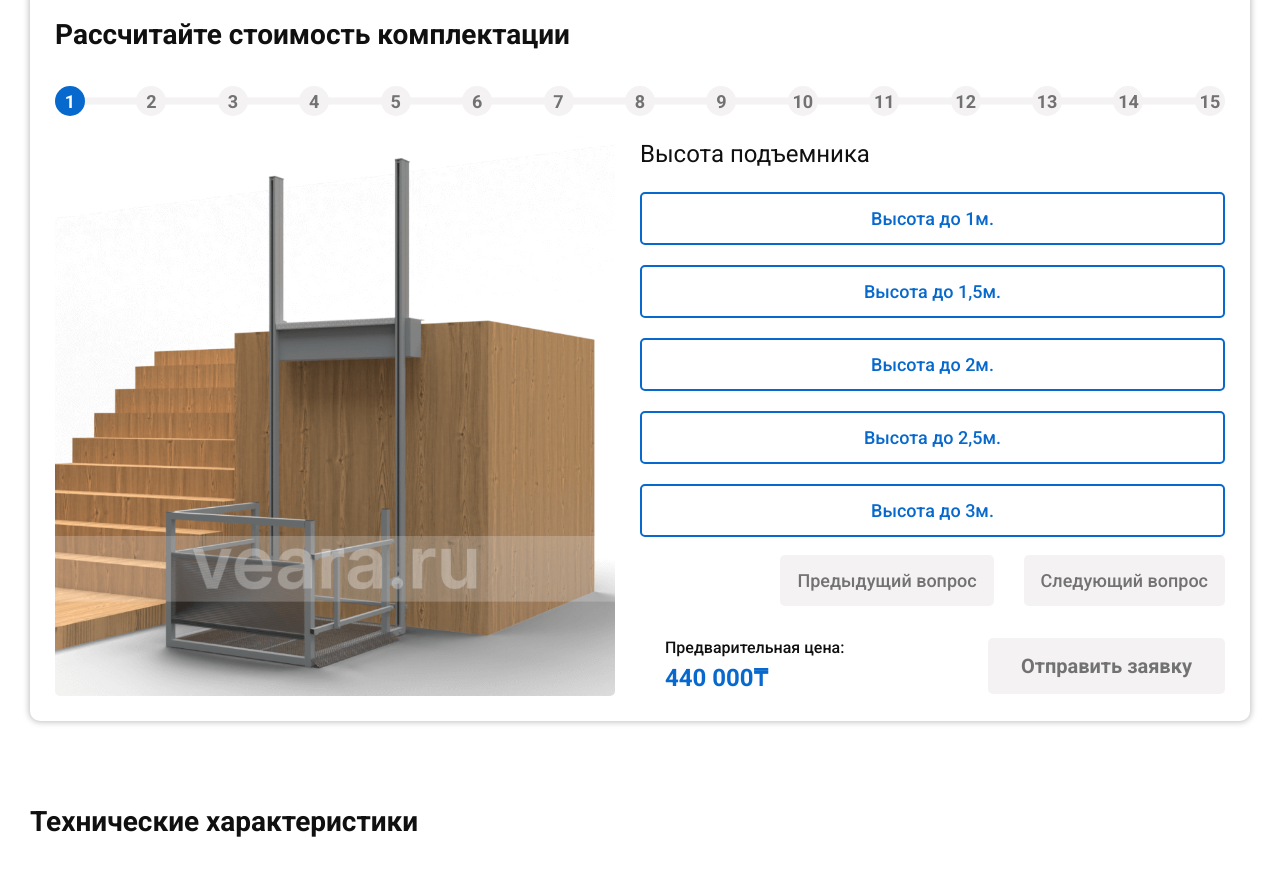
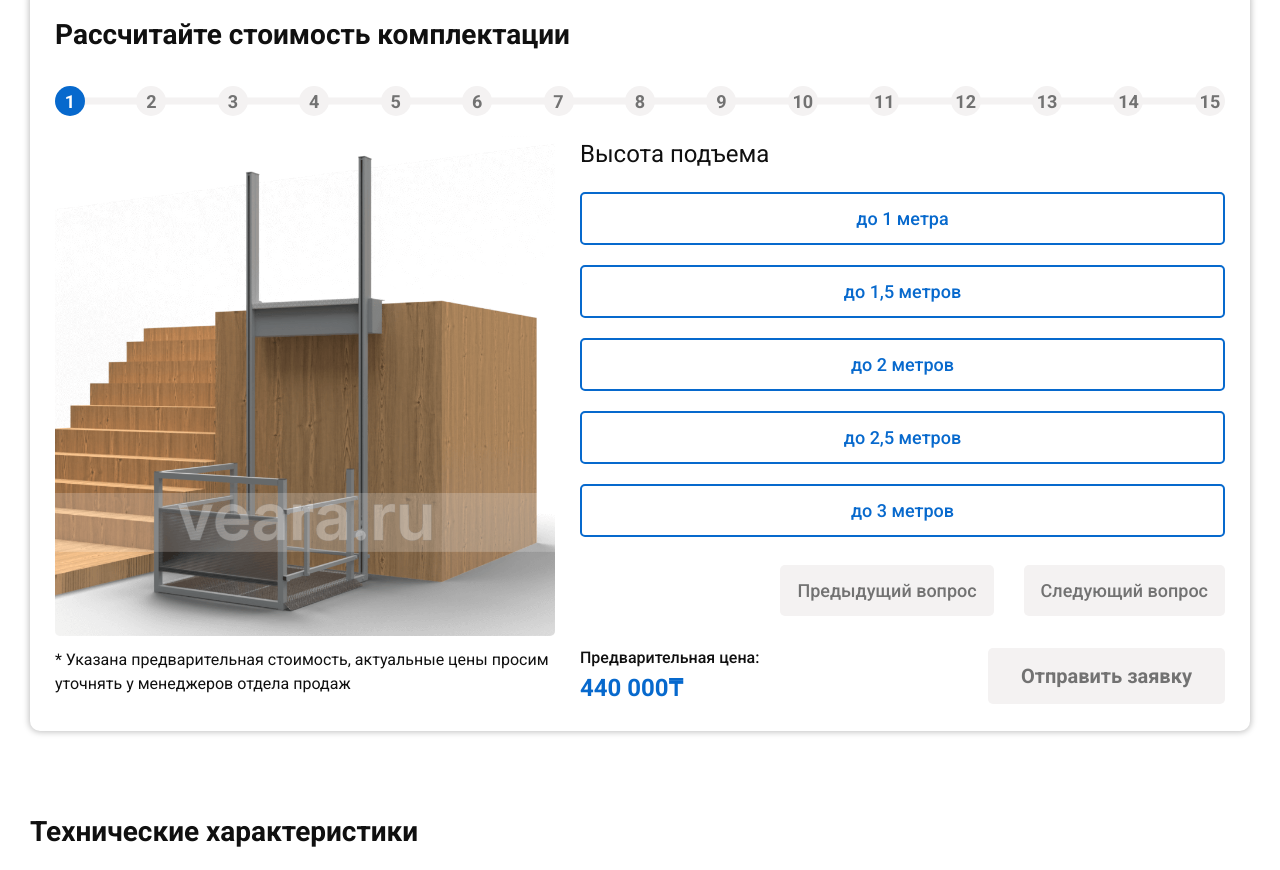
Before and after one commit to DaniilShest/EasyWay.kz, a plain HTML site: page pages/item.html in a window 1280 px wide. Shown: the part 2501-3371 px from the top of the page. Drawn offline with nearby package versions, Linux system fonts and the light colour scheme.

Commit message:
form in constructor

```diff
--- a/js/constructor.js
+++ b/js/constructor.js
@@ -6,6 +6,7 @@ const submitBtn = document.getElementById('item-constructor-submit')
 const points = document.getElementById('item-constuctor-points')
 const line = document.getElementById('item-constuctor-line')
 const img = document.getElementById('item-constuctor-img')
+const requets = document.getElementById('item-constuctor-request')
 let activeStep = 0;
 const priceArray = {
     0: 440000
@@ -17,30 +18,30 @@ const pointsArray = {
 
 const formSteps = [
     {
-        title: 'Высота подъемника',
+        title: 'Высота подъема',
         options: [
             {
-                title: 'Высота до 1м.',
+                title: 'до 1 метра',
                 data: 0,
                 img: '../img/item/1.png'
             },
             {
-                title: 'Высота до 1,5м.',
+                title: 'до 1,5 метров',
                 data: 0,
                 img: '../img/item/2.png'
             },
             {
-                title: 'Высота до 2м.',
+                title: 'до 2 метров',
                 data: 0,
                 img: '../img/item/3.png'
             },
             {
-                title: 'Высота до 2,5м.',
+                title: 'до 2,5 метров',
                 data: 50000,
                 img: '../img/item/4.png'
             },
             {
-                title: 'Высота до 3м.',
+                title: 'до 3 метров',
                 data: 50000,
                 img: '../img/item/5.png'
             }
@@ -105,260 +106,205 @@ const formSteps = [
                 img: '../img/item/1.png'
             },
             {
-                title: 'слева',
+                title: 'Слева',
                 data: 0,
                 img: '../img/item/2.png'
             },
             {
-                title: 'справа',
+                title: 'Справа',
                 data: 0,
                 img: '../img/item/3.png'
             },
             {
-                title: 'прямой и слева',
+                title: 'Прямой и слева',
                 data: 0,
                 img: '../img/item/4.png'
             },
             {
-                title: 'прямой и справа',
+                title: 'Прямой и справа',
                 data: 0,
                 img: '../img/item/5.png'
             }
         ]
     },
     {
-        title: 'Высота подъемника',
+        title: 'Калитка на нижней посадочной площадке',
         options: [
             {
-                title: 'Высота до 1м.',
+                title: 'Слева',
                 data: 0,
                 img: '../img/item/1.png'
             },
             {
-                title: 'Высота до 1,5м.',
+                title: 'Справа',
                 data: 0,
                 img: '../img/item/2.png'
-            },
-            {
-                title: 'Высота до 2м.',
-                data: 0,
-                img: '../img/item/3.png'
-            },
-            {
-                title: 'Высота до 2,5м.',
-                data: 50000,
-                img: '../img/item/4.png'
-            },
-            {
-                title: 'Высота до 3м.',
-                data: 50000,
-                img: '../img/item/5.png'
             }
         ]
     },
     {
-        title: 'Площадка подъёмного механизма',
+        title: 'Калитка на верхней посадочной площадке',
         options: [
             {
-                title: '1040 х 960 мм.',
+                title: 'Слева',
                 data: 0,
                 img: '../img/item/1.png'
             },
             {
-                title: '1250 х 960 мм.',
+                title: 'Справа',
+                data: 0,
+                img: '../img/item/2.png'
+            }
+        ]
+    },
+    {
+        title: 'Поручни',
+        options: [
+            {
+                title: 'Круглые',
+                data: 0,
+                img: '../img/item/1.png'
+            },
+            {
+                title: 'Квадратные',
+                data: 0,
+                img: '../img/item/2.png'
+            }
+        ]
+    },
+    {
+        title: 'Ловитель на случай обрыва троса',
+        options: [
+            {
+                title: 'Не устанавливать',
+                data: 0,
+                img: '../img/item/1.png'
+            },
+            {
+                title: 'Установить',
+                data: 50000,
+                img: '../img/item/2.png'
+            }
+        ]
+    },
+    {
+        title: 'Козырек (навес от дождя и снега)',
+        options: [
+            {
+                title: 'Не устанавливать',
+                data: 0,
+                img: '../img/item/1.png'
+            },
+            {
+                title: 'Установить',
+                data: 50000,
+                img: '../img/item/2.png'
+            }
+        ]
+    },
+    {
+        title: 'Крепление подъемного механизма',
+        options: [
+            {
+                title: 'Сварное',
+                data: 0,
+                img: '../img/item/1.png'
+            },
+            {
+                title: 'Анкерное',
+                data: 0,
+                img: '../img/item/2.png'
+            }
+        ]
+    },
+    {
+        title: 'Управление подъемным механизмом',
+        options: [
+            {
+                title: 'Проводной пульт управления',
+                data: 0,
+                img: '../img/item/1.png'
+            },
+            {
+                title: 'Проводной пульт управления (дополнительный)',
+                data: 10000,
+                img: '../img/item/2.png'
+            },
+            {
+                title: 'Посты управления на стене (2 шт.) и платформе',
+                data: 50000,
+                img: '../img/item/3.png'
+            },
+            {
+                title: 'Посты управления на стойке (2 шт.) и платформе',
+                data: 50000,
+                img: '../img/item/4.png'
+            }
+        ]
+    },
+    {
+        title: 'Кнопка вызова',
+        options: [
+            {
+                title: 'Не устанавливать',
+                data: 0,
+                img: '../img/item/1.png'
+            },
+            {
+                title: 'Установить',
                 data: 10000,
                 img: '../img/item/2.png'
             }
         ]
     },
     {
-        title: 'Покрытие площадки подъемного механизма',
+        title: 'Цвет',
         options: [
             {
-                title: 'Перфорированный лист',
+                title: 'Cерый цвет',
                 data: 0,
                 img: '../img/item/1.png'
             },
             {
-                title: 'Алюминиевый рифленый лист',
-                data: 20000,
-                img: '../img/item/2.png'
-            }
-        ]
-    },
-    {
-        title: 'Скат с площадки подъемного механизма',
-        options: [
-            {
-                title: 'Cтальной (площадка с перфорированным листом)',
-                data: 0,
-                img: '../img/item/1.png'
-            },
-            {
-                title: 'Перфорированный (площадка с перфорированным листом)',
+                title: 'Коричневый цвет',
                 data: 0,
                 img: '../img/item/2.png'
             },
             {
-                title: 'Алюминиевый (площадка с алюминиевым рифленым листом)',
-                data: 0,
-                img: '../img/item/3.png'
-            },
-        ]
-    },
-    {
-        title: 'Заезд/выезд на площадку подъемного механизма',
-        options: [
-            {
-                title: 'Прямой',
-                data: 0,
-                img: '../img/item/1.png'
-            },
-            {
-                title: 'слева',
-                data: 0,
-                img: '../img/item/2.png'
-            },
-            {
-                title: 'справа',
-                data: 0,
-                img: '../img/item/3.png'
-            },
-            {
-                title: 'прямой и слева',
-                data: 0,
-                img: '../img/item/4.png'
-            },
-            {
-                title: 'прямой и справа',
-                data: 0,
-                img: '../img/item/5.png'
-            }
-        ]
-    }, {
-        title: 'Высота подъемника',
-        options: [
-            {
-                title: 'Высота до 1м.',
-                data: 0,
-                img: '../img/item/1.png'
-            },
-            {
-                title: 'Высота до 1,5м.',
-                data: 0,
-                img: '../img/item/2.png'
-            },
-            {
-                title: 'Высота до 2м.',
-                data: 0,
-                img: '../img/item/3.png'
-            },
-            {
-                title: 'Высота до 2,5м.',
-                data: 50000,
-                img: '../img/item/4.png'
-            },
-            {
-                title: 'Высота до 3м.',
-                data: 50000,
-                img: '../img/item/5.png'
-            }
-        ]
-    },
-    {
-        title: 'Площадка подъёмного механизма',
-        options: [
-            {
-                title: '1040 х 960 мм.',
-                data: 0,
-                img: '../img/item/1.png'
-            },
-            {
-                title: '1250 х 960 мм.',
+                title: 'Индивидуальный цвет',
                 data: 10000,
                 img: '../img/item/2.png'
             }
         ]
-    },
-    {
-        title: 'Покрытие площадки подъемного механизма',
-        options: [
-            {
-                title: 'Перфорированный лист',
-                data: 0,
-                img: '../img/item/1.png'
-            },
-            {
-                title: 'Алюминиевый рифленый лист',
-                data: 20000,
-                img: '../img/item/2.png'
     }
-        ]
-    },
-    {
-        title: 'Скат с площадки подъемного механизма',
-        options: [
-            {
-                title: 'Cтальной (площадка с перфорированным листом)',
-                data: 0,
-                img: '../img/item/1.png'
-            },
-            {
-                title: 'Перфорированный (площадка с перфорированным листом)',
-                data: 0,
-                img: '../img/item/2.png'
-            },
-            {
-                title: 'Алюминиевый (площадка с алюминиевым рифленым листом)',
-                data: 0,
-                img: '../img/item/3.png'
-            },
-        ]
-    },
-    {
-        title: 'Заезд/выезд на площадку подъемного механизма',
-        options: [
-            {
-                title: 'Прямой',
-                data: 0,
-                img: '../img/item/1.png'
-            },
-            {
-                title: 'слева',
-                data: 0,
-                img: '../img/item/2.png'
-            },
-            {
-                title: 'справа',
-                data: 0,
-                img: '../img/item/3.png'
-            },
-            {
-                title: 'прямой и слева',
-                data: 0,
-                img: '../img/item/4.png'
-            },
-            {
-                title: 'прямой и справа',
-                data: 0,
-                img: '../img/item/5.png'
-            }
-        ]
-    },
 ]
 
 
 function updateStep(index) {
     step.innerHTML = `<div class="item-constuctor__question">${formSteps[index].title}</div>`
+    if (formSteps[index].title !== 'Оставить заявку') {
         formSteps[index].options.forEach(option => {
             step.innerHTML += `<a class="btn-light item-constuctor__btn" data-img=${option.img} data-price="${option.data}">${option.title}</a>`
         })
+    } else {
+        step.innerHTML += `
+        <input type="text" required name="text-input" id="" placeholder="Ваше имя">
+        <input type="tel" required name="tel-input" id="" placeholder="Ваш телефон">
+        <textarea name="textaria" id="" cols="10" rows="5" placeholder="Ваш вопрос"></textarea>
+        `
+    }
+
+    if (activeStep < formSteps.length - 1) {
         updateBtns()
+    } else {
+        updateControls()
+    }
     updatePoints()
     updateLine()
 }
 
 function updateBtns() {
+    if (activeStep < formSteps.length - 1) {
         const btns = document.querySelectorAll('.item-constuctor__btn')
         btns.forEach(btn => {
             btn.addEventListener('click', () => {
@@ -375,6 +321,7 @@ function updateBtns() {
         updateImg(btns[0].dataset.img)
         updateControls(btns)
     }
+}
 
 function checkActivatedBtn(btns) {
     let check = false
@@ -388,7 +335,7 @@ function checkActivatedBtn(btns) {
 
 next.addEventListener('click', (e) => {
     e.preventDefault()
-    if (activeStep < formSteps.length - 1) {
+    if (activeStep < formSteps.length) {
         activeStep++;
         updateStep(activeStep)
     }
@@ -406,15 +353,18 @@ prev.addEventListener('click', (e) => {
 })
 
 function updateControls(btns) {
+
     if (activeStep === 0) prev.setAttribute('disabled', true)
     if (activeStep > 0) prev.removeAttribute('disabled')
 
     if (activeStep === formSteps.length - 1) next.setAttribute('disabled', true)
     if (activeStep < formSteps.length - 1) next.removeAttribute('disabled')
+    if (activeStep < formSteps.length - 1) {
         if (checkActivatedBtn(btns) && activeStep !== formSteps.length - 1) next.removeAttribute('disabled')
         if (!checkActivatedBtn(btns)) next.setAttribute('disabled', true)
+    }
 
-    if (activeStep === formSteps.length - 1 && checkActivatedBtn(btns)) submitBtn.removeAttribute('disabled')
+    if (activeStep === formSteps.length - 1) submitBtn.removeAttribute('disabled')
     if (activeStep < formSteps.length - 1) submitBtn.setAttribute('disabled', true)
 
 }
@@ -424,7 +374,7 @@ function updatePrice() {
     for (let price of Object.values(priceArray)) {
         sum += price;
     }
-    price.innerHTML = sum
+    price.innerHTML = sum.toLocaleString('ru-RU')
 }
 
 function updatePoints() {
@@ -454,5 +404,6 @@ function updateImg(path) {
 }
 
 window.onload = () => {
+    formSteps.push({ title: 'Оставить заявку' })
     updateStep(0)
 }
--- a/pages/item.html
+++ b/pages/item.html
@@ -279,9 +279,14 @@
                         </div>
                     </div>
                     <div class="item-constuctor__inner">
-                        <img src="../img/item/1.png" alt="" id="item-constuctor-img" class="item-constuctor__img">
-                        <form class="item-constuctor__form" action="">
+                        <div class="item-constuctor__left">
+                            <img src="../img/item/1.png" alt="" id="item-constuctor-img" class="item-constuctor__img">
+                            <p>* Указана предварительная стоимость, актуальные цены просим уточнять у менеджеров отдела
+                                продаж</p>
+                        </div>
+                        <form class="form item-constuctor__form" action="">
                             <div class="item-constuctor__step" id="item-constuctor-step">
+
                             </div>
                             <div class="item-constuctor__bottom">
                                 <div class="item-constuctor__controls">
--- a/styles/_item.scss
+++ b/styles/_item.scss
@@ -382,18 +382,26 @@
         align-items: flex-start;
     }
 
+    &__left {
+        width: 500px;
+        margin-right: 25px;
+        flex: 1 0 auto;
+    }
+
     &__img {
-        width: 560px;
-        height: 560px;
+        width: 100%;
+        height: 500px;
         object-fit: cover;
         object-position: center;
         border-radius: 5px;
-        margin-right: 25px
+        margin-bottom: 12px;
     }
 
     &__form {
         flex: 1 1 auto;
-        height: 560px;
+        height: 570px;
+        display: flex;
+        flex-direction: column;
     }
 
     &__progress {
@@ -446,7 +454,10 @@
         }
     }
 
-    &__step {}
+    &__step {
+        flex: 1 1 auto;
+        height: 100%;
+    }
 
     &__question {
         font-weight: 400;
@@ -471,10 +482,10 @@
     }
 
     &__bottom {
-        position: absolute;
-        bottom: 25px;
-        right: 25px;
-        width: 560px;
+        // position: absolute;
+        // bottom: 25px;
+        // right: 25px;
+        // width: 560px;
     }
 
     &__controls {
--- a/styles/index.scss
+++ b/styles/index.scss
@@ -11,12 +11,12 @@
 
 @import "catalog-item";
 
-@import "item";
-
 @import "blue-bg";
 
 @import "form";
 
+@import "item";
+
 @import "footer";
 
 @import "breadcrumbs";
```
Also changed, not shown: styles/index.css. Lines whose indentation alone changed are shown as unchanged.
